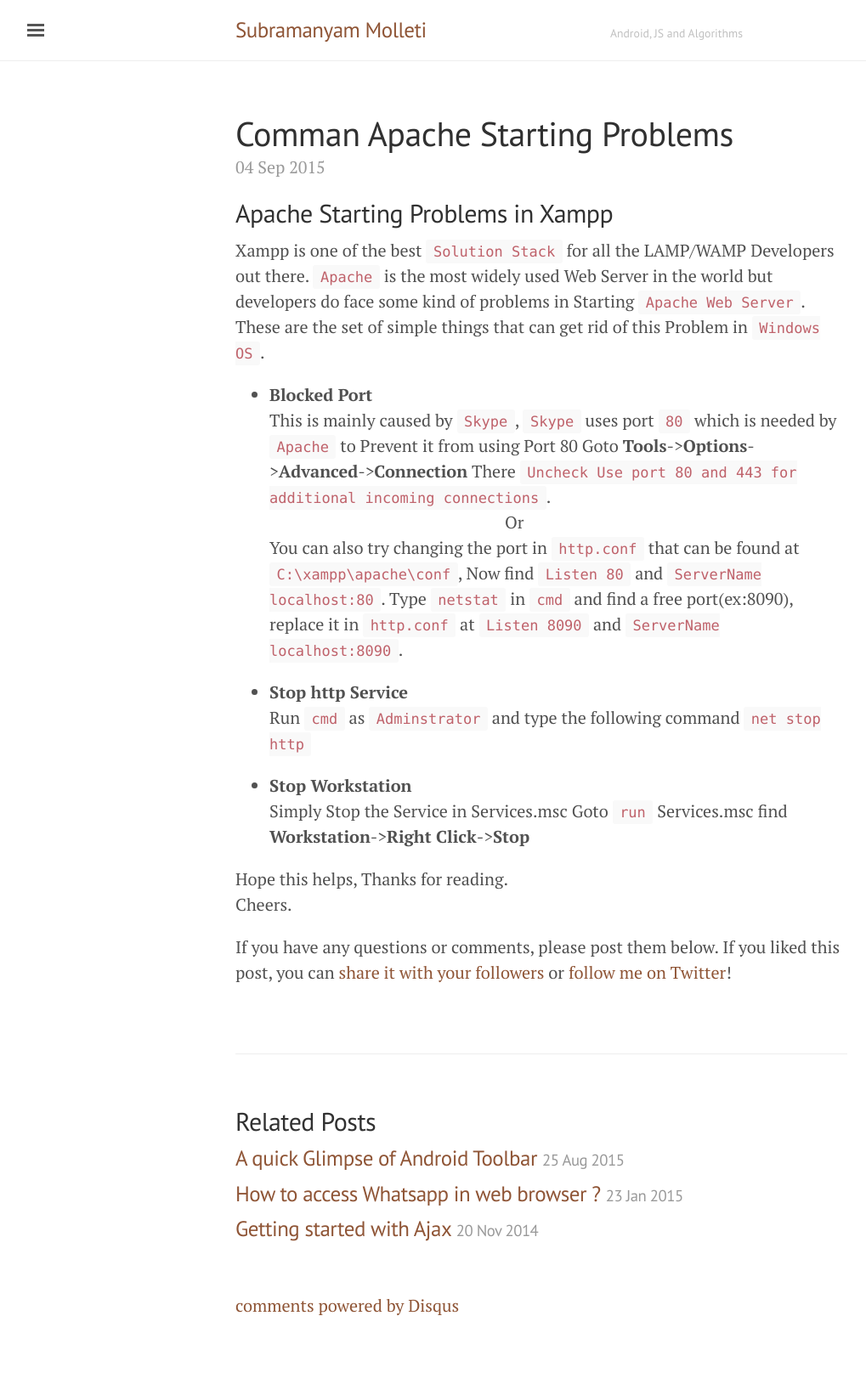
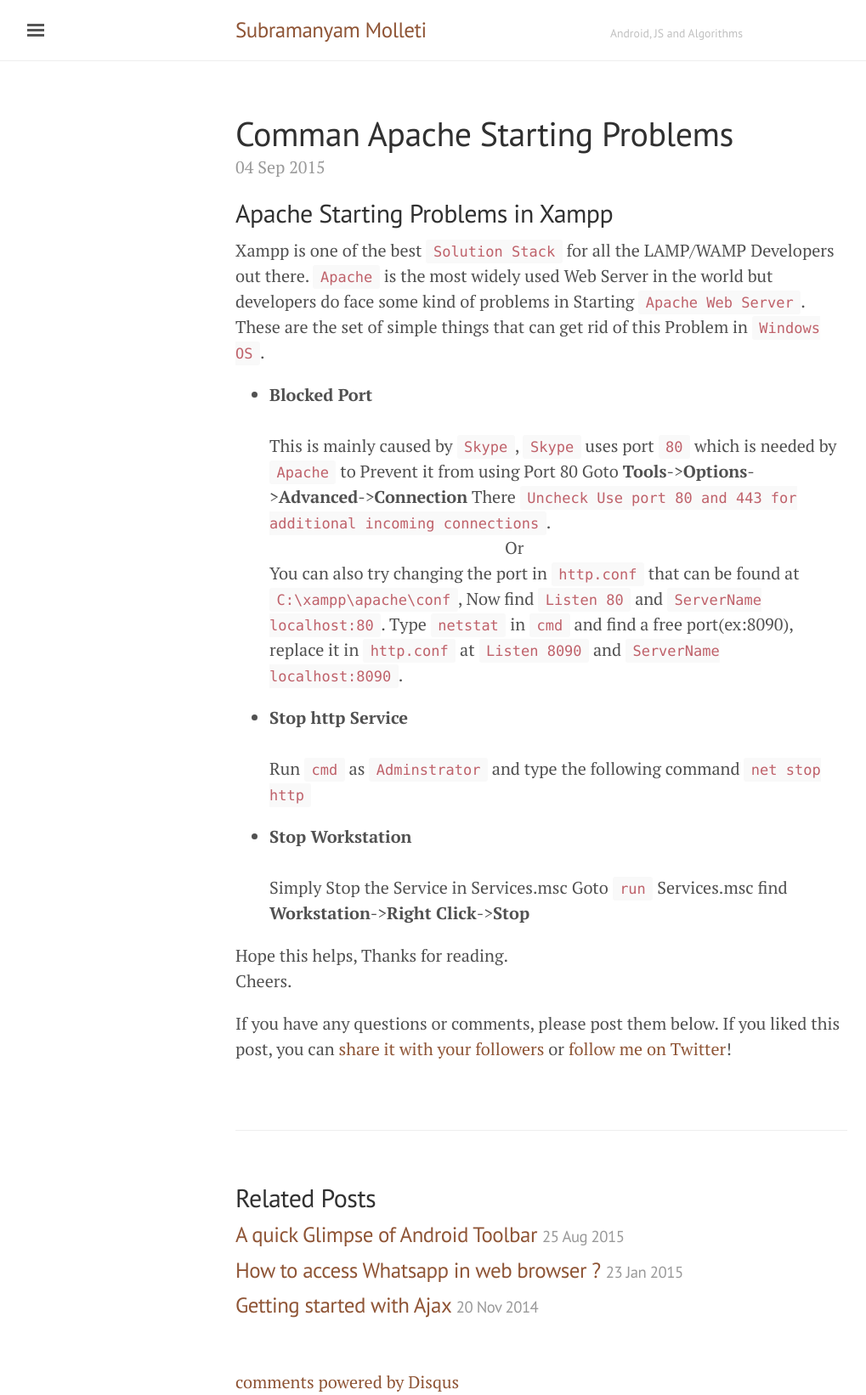
Before and after one commit to subramanyammolleti/subramanyammolleti.github.io, a Jekyll site: the page built from _posts/2015-09-04-apache-start-error.md, in a window 1280 px wide. Shown: the whole page at 85% size, without its empty margins (3-1022 px from the left). Built offline with Jekyll 4.4.1, drawn with Linux system fonts in a browser that asks for light colours; comment, search, counter and statistics services are not loaded; before the commit the page ends 1552 px from its top, so only the background shows below that.

```diff
--- a/_posts/2015-09-04-apache-start-error.md
+++ b/_posts/2015-09-04-apache-start-error.md
@@ -11,7 +11,7 @@
 of simple things that can get rid of this Problem in `Windows OS`.
 
 
-* <b>Blocked Port</b><br/>
+* <b>Blocked Port</b><br/><br/>
 This is mainly caused by `Skype`, `Skype` uses port `80` which is needed by `Apache` to Prevent it from using Port 80
 Goto <b>Tools</b>-><b>Options</b>-><b>Advanced</b>-><b>Connection</b>
 There `Uncheck Use port 80 and 443 for additional incoming connections`.<br/>
@@ -22,12 +22,12 @@
 in `http.conf` at `Listen 8090` and `ServerName localhost:8090`.
 
 
-* <b>Stop http Service</b><br/>
+* <b>Stop http Service</b><br/><br/>
 Run `cmd` as `Adminstrator` and type the following command
 `net stop http`
 
 
-* <b>Stop Workstation</b><br/>
+* <b>Stop Workstation</b><br/><br/>
 Simply Stop the Service in Services.msc
 Goto `run` Services.msc find <b>Workstation</b>-><b>Right Click</b>-><b>Stop</b>
 
```
